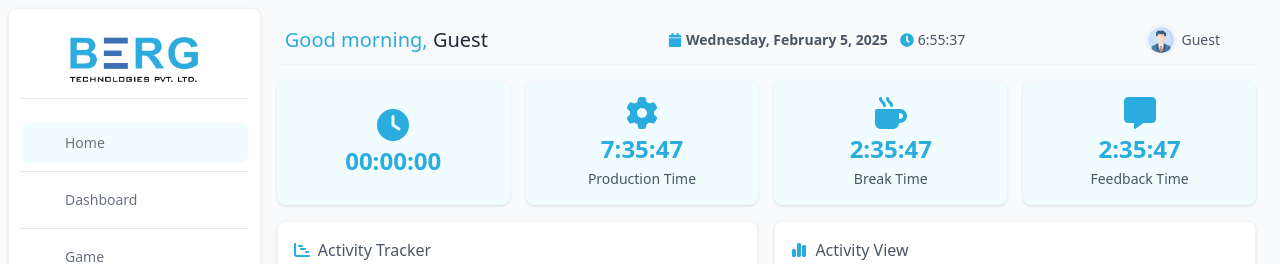
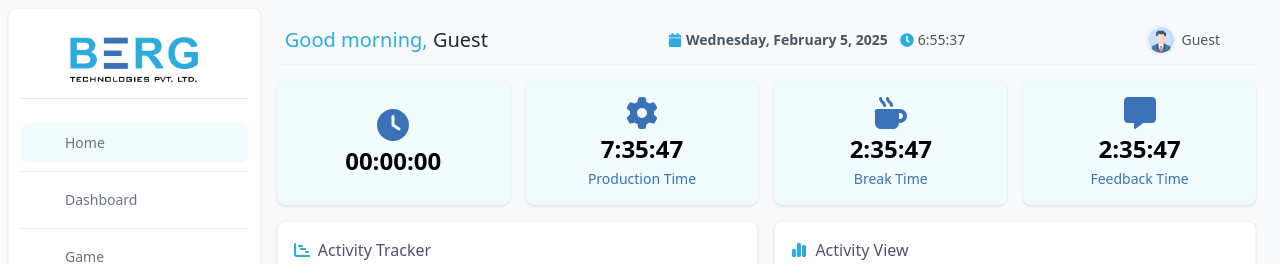
Before and after one commit to ALU-akash/Anvesana, a React (Vite) app in the folder frontend/: page /home in a window 1280 px wide. Shown: the top 264 px of the page. Built offline with nearby package versions, Linux system fonts and the light colour scheme; no server answers; some icons are missing.

Commit message:
fixed last todo task deletion error

```diff
--- a/frontend/src/pages/HomePage.jsx
+++ b/frontend/src/pages/HomePage.jsx
@@ -2,8 +2,6 @@ import React, { useState, useEffect } from "react";
 import Sidebar from "../components/Sidebar";
 import Navbar from "../components/Navbar";
 import {
-  FaBriefcase,
-  FaChartBar,
   FaChartGantt,
   FaChartSimple,
   FaClock,
@@ -11,7 +9,6 @@ import {
   FaListCheck,
   FaMessage,
   FaMugHot,
-  FaPenClip,
   FaPlay,
   FaPlus,
   FaStop,
@@ -52,7 +49,9 @@ export default function HomePage() {
   const removeTodo = (index) => {
     const updatedTodos = todos.filter((_, i) => i !== index);
     setTodos(updatedTodos);
+    localStorage.setItem("todos", JSON.stringify(updatedTodos));
   };
+
 
   return (
     <div className="h-screen grid grid-cols-5 bg-gray-50 p-2">
@@ -85,12 +84,12 @@ export default function HomePage() {
           ].map((item, idx) => (
             <div
               key={idx}
-              className="bg-[#F0FCFD] text-[#2BACDE] p-4 flex flex-col gap-1 w-full h-full justify-center items-center mx-auto rounded-lg shadow-sm"
+              className="bg-[#F0FCFD] text-[#3B71B6] p-4 flex flex-col gap-1 w-full h-full justify-center items-center mx-auto rounded-lg shadow-sm"
             >
               {item.icon}
-              <span className="text-2xl font-semibold">{item.title}</span>
+              <span className="text-2xl font-semibold text-[#030101]">{item.title}</span>
               {item.subtitle && (
-                <span className="text-sm text-gray-600">{item.subtitle}</span>
+                <span className="text-sm">{item.subtitle}</span>
               )}
             </div>
           ))}
```
